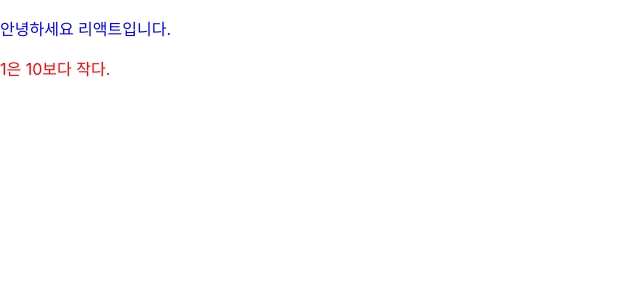
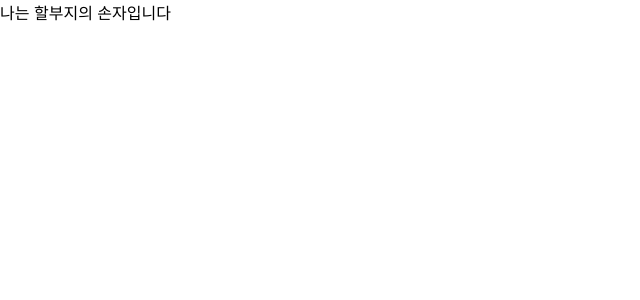
Before and after one commit to 1roo/hanghae_react_basic, a React (Create React App) app in the folder react/week-1/: page / in a window 1280 px wide. Shown: the top 300 px of the page, without its empty margins (0-640 px from the left). Built offline with nearby package versions, Linux system fonts and the light colour scheme.

Commit message:
props의 개요

```diff
--- a/react/week-1/src/App.js
+++ b/react/week-1/src/App.js
@@ -1,22 +1,23 @@
-import React from 'react'
+import React from 'react';
 
-export default function App() {
-  const number = 1;
+// props를 통해 부모 -> 자식 데이터가 전달됐다.
+function Son(props) {
+  return <div>나는 {props.grandFather}의 손자입니다</div>
+}
 
-  const pTagStyle = {
-    color: "blue",
-  }
+// 부모 -> 자식  정보를 전달했다.
+function Mother(props) {
+  const grandFather = props.grandFather;
+  return <Son grandFather={grandFather} />
+}
 
-  return (
-    <div className='test-class'>
-      <p style={pTagStyle}>안녕하세요 리액트입니다.</p>
-      {/* 삼항연산자 */}
-      <p
-        style={{
-          color: "red",
-        }}
-      >
-        {number > 10 ? number + '은 10보다 크다' : number + '은 10보다 작다.'}</p>
-    </div>
-  )
+function GrandFather() {
+  const name = '할부지';
+  return <Mother grandFather={name} />
 }
+
+function App() {
+  return <GrandFather />
+}
+
+export default App;
```
